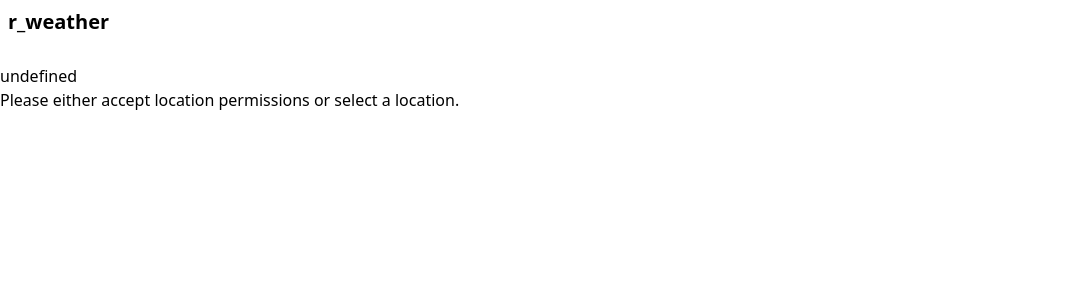
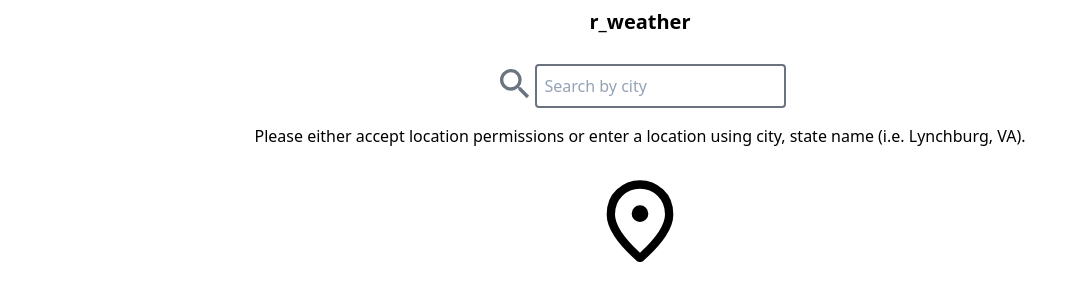
Before and after one commit to kolton-musgrove/r_weather, a SvelteKit app: page / in a window 1280 px wide. Shown: the top 300 px of the page, without its empty margins (0-1087 px from the left). Built offline with nearby package versions, Linux system fonts and the light colour scheme; no server answers.

Commit message:
Add search bar
API Key needed

```diff
--- a/src/lib/location/location.ts
+++ b/src/lib/location/location.ts
@@ -1,7 +1,7 @@
 import type { locationResponse } from '$lib/types';
-import { REV_GEOCODE_API_KEY } from '$env/static/private';
-
+//import { REV_GEOCODE_API_KEY } from '$env/static/private';
 export async function getLocality(latitude: number, longitude: number): Promise<string> {
+	const REV_GEOCODE_API_KEY = 'test'
 	const endpoint: URL = new URL(
 		`https://api.bigdatacloud.net/data/reverse-geocode-client?latitude=${latitude}&longitude=${longitude}&localityLanguage=en&key=${REV_GEOCODE_API_KEY}`
 	);
@@ -16,3 +16,20 @@ export async function getLocality(latitude: number, longitude: number): Promise<
 
 	return data.locality;
 }
+
+export async function getCity(cityName: string, state: string): Promise<string> {
+	const OPEN_WEATHER_API_KEY = 'test'
+	const locationEndpoint: URL = new URL(
+		`https://api.openweathermap.org/data/2.5/weather?q=${cityName},${state},us&appid=${OPEN_WEATHER_API_KEY}`
+	);
+
+	const response = await fetch(locationEndpoint);
+
+	if (!response.ok) {
+		throw new Error(response.statusText);
+	}
+
+	const geoLocation = await response.json();
+	console.log('test', geoLocation.coord);
+	return geoLocation.coord;
+}
--- a/src/routes/+page.svelte
+++ b/src/routes/+page.svelte
@@ -1,8 +1,11 @@
 <script lang="ts">
 	import { onMount } from 'svelte';
 	import { goto } from '$app/navigation';
+	import { getCity } from '$lib/location';
 
 	let currentCoordinates: number[];
+	let locationName = 'Search by city';
+	let message = 'Please either accept location permissions or enter a location using city, state name (i.e. Lynchburg, VA).';
 
 	onMount(() => {
 		navigator.geolocation.getCurrentPosition(async (position) => {
@@ -15,8 +18,34 @@
 			console.log(currentCoordinates);
 		}
 	});
+
+	async function onSearch(e: Event) {
+		if (e.key === "Enter") {
+			await searchByCity()
+		}
+	}
+
+	async function searchByCity() {
+		let loc = locationName.split(", ");
+		let city = loc[0];
+		let state = loc[1];
+		try {
+			let coords = await getCity(city, state);
+			currentCoordinates = [coords.lat, coords.lon];
+			goto(`/weather?latitude=${currentCoordinates[0]}&longitude=${currentCoordinates[1]}`);
+		} catch(e) {
+			message = 'Location not found. Please try again.'
+			locationName = 'Search by city';
+		}
+	}
 </script>
 
-<h1 class="font-bold text-xl mb-5 p-2">r_weather</h1>
-<p>{currentCoordinates}</p>
-<p>Please either accept location permissions or select a location.</p>
+<div class="flex flex-col w-full items-center">
+	<h1 class="font-bold text-xl mb-5 p-2">r_weather</h1>
+	<div class="flex flex-row">
+		<svg xmlns="http://www.w3.org/2000/svg" width="40" height="40" viewBox="0 0 24 24"><path fill="#6b7280" d="M15.5 14h-.79l-.28-.27A6.471 6.471 0 0 0 16 9.5A6.5 6.5 0 1 0 9.5 16c1.61 0 3.09-.59 4.23-1.57l.27.28v.79l5 4.99L20.49 19l-4.99-5zm-6 0C7.01 14 5 11.99 5 9.5S7.01 5 9.5 5S14 7.01 14 9.5S11.99 14 9.5 14z"/></svg>
+		<input class="border-2 rounded border-gray-500 p-2 text-slate-400 focus:text-black" on:keyup={(e) => {onSearch(e)}} bind:value={locationName} on:focus={() => {locationName = ''}}>
+	</div>
+	<p class="text-center m-4">{message}</p>
+	<svg class="m-2" xmlns="http://www.w3.org/2000/svg" width="100" height="100" viewBox="0 0 24 24"><path fill="currentColor" d="M12 12q.825 0 1.413-.588T14 10q0-.825-.588-1.413T12 8q-.825 0-1.413.588T10 10q0 .825.588 1.413T12 12Zm0 7.35q3.05-2.8 4.525-5.088T18 10.2q0-2.725-1.738-4.462T12 4Q9.475 4 7.737 5.738T6 10.2q0 1.775 1.475 4.063T12 19.35Zm0 2.275q-.2 0-.4-.075t-.35-.2Q7.6 18.125 5.8 15.362T4 10.2q0-3.75 2.413-5.975T12 2q3.175 0 5.588 2.225T20 10.2q0 2.4-1.8 5.163t-5.45 5.987q-.15.125-.35.2t-.4.075ZM12 10.2Z"/></svg>
+</div>
```
